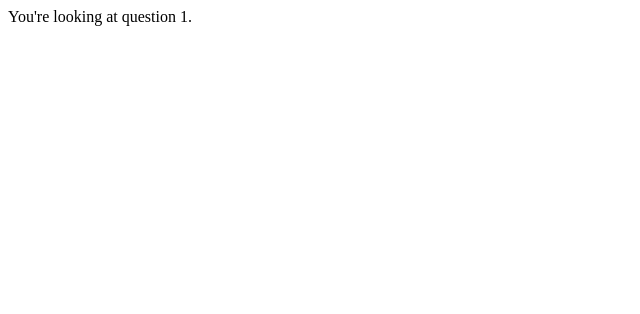
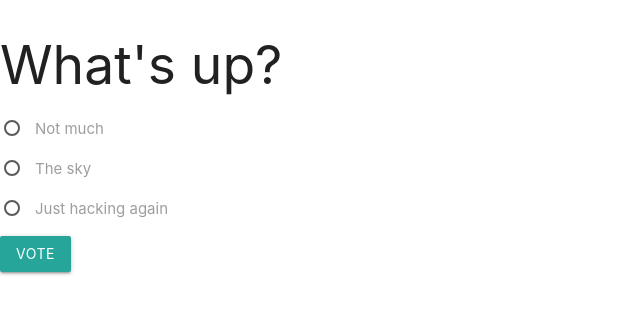
Before and after one commit to CFD101/mysite, a Django app: page /polls/1/ in a window 1280 px wide. Shown: the top 314 px of the page, without its empty margins (0-640 px from the left). Run offline with Django 3.2, Linux system fonts and the light colour scheme; data comes from the database, SQL or seed files in the repository; both versions use the stored data as it was after the commit.

Commit message:
Added Details and Results pages

```diff
--- /dev/null
+++ b/polls/templates/polls/detail.html
@@ -0,0 +1,34 @@
+
+
+<!-- Compiled and minified CSS -->
+<link rel="stylesheet" href="https://cdnjs.cloudflare.com/ajax/libs/materialize/1.0.0/css/materialize.min.css">
+
+<!-- Compiled and minified JavaScript -->
+<script src="https://cdnjs.cloudflare.com/ajax/libs/materialize/1.0.0/js/materialize.min.js"></script>
+
+
+<h2>{{ question.question_text }}</h2>
+
+<!-- {% if error_message %}
+  var toastHTML = {{ error_message }};
+  M.toast({html: toastHTML});
+{% endif %} -->
+
+{% if error_message %}<div class="card-panel red lighten-2">{{ error_message }}</div>{% endif %}
+<!-- ORGINIAL CODE from TUTORIAL {% if error_message %}<p><strong>{{ error_message }}</strong></p>{% endif %} -->
+
+<form action="{% url 'polls:vote' question.id %}" method="post">
+  {% csrf_token %}
+  {% for choice in question.choice_set.all %}
+    <p>
+      <label>
+        <input class="with-gap" type="radio" name="choice" id="choice{{ forloop.counter }}" value="{{ choice.id }}"/>
+        <span>{{ choice.choice_text }}<br></span>
+        <!--<input type="radio" name="choice" id="choice{{ forloop.counter }}" value="{{ choice.id }}">
+        <label for="choice{{ forloop.counter }}">{{ choice.choice_text }}</label><br> -->
+      </label>
+    </p>
+  {% endfor %}
+  <button class="btn waves-effect waves-light" type="submit" name="action">Vote</button>
+  <!-- <input type="submit" value="Vote"> -->
+</form>
--- a/polls/templates/polls/index.html
+++ b/polls/templates/polls/index.html
@@ -13,7 +13,7 @@
     {% for question in latest_question_list %}
       <tr>
           <th><form action="#"><p><label><input type="checkbox" /><span></span></label></p></form></th>
-          <th><a href="/polls/{{ question.id }}/">{{ question.question_text }}</a></th>
+          <th><a href="{% url 'polls:detail' question.id %}">{{ question.question_text }}</a></th>
       </tr>
     {% endfor %}
     <!--</ul> -->
--- a/polls/urls.py
+++ b/polls/urls.py
@@ -2,6 +2,7 @@
 
 from . import views
 
+app_name = 'polls'
 urlpatterns = [
     # ex: /polls/
     path('', views.index, name='index'),
--- a/polls/views.py
+++ b/polls/views.py
@@ -1,7 +1,9 @@
-from django.shortcuts import render
-from django.http import HttpResponse
 
-from .models import Question
+from django.shortcuts import get_object_or_404, render
+from django.http import HttpResponse, HttpResponseRedirect
+from django.urls import reverse
+
+from .models import Choice, Question
 
 # Create your views here.
 def index(request):
@@ -12,11 +14,27 @@
     return render(request, 'polls/index.html', context)
 
 def detail(request, question_id):
-    return HttpResponse("You're looking at question %s." % question_id)
+    question = get_object_or_404(Question, pk=question_id)
+    return render(request, 'polls/detail.html', {'question': question})
 
 def results(request, question_id):
-    response = "You're looking at the results of question %s."
-    return HttpResponse(response % question_id)
+    question = get_object_or_404(Question, pk=question_id)
+    return render(request, 'polls/results.html', {'question': question})
 
 def vote(request, question_id):
-    return HttpResponse("You're voting on question %s." % question_id)
+    question = get_object_or_404(Question, pk=question_id)
+    try:
+        selected_choice = question.choice_set.get(pk=request.POST['choice'])
+    except (KeyError, Choice.DoesNotExist):
+        # Redisplay the question voting form.
+        return render(request, 'polls/detail.html', {
+            'question': question,
+            'error_message': "You didn't select a choice.",
+        })
+    else:
+        selected_choice.votes += 1
+        selected_choice.save()
+        # Always return an HttpResponseRedirect after successfully dealing
+        # with POST data. This prevents data from being posted twice if a
+        # user hits the Back button.
+        return HttpResponseRedirect(reverse('polls:results', args=(question.id,)))
```
Also changed, not shown: polls/templates/polls/results.html (added, +15 -0 lines), db.sqlite3.
